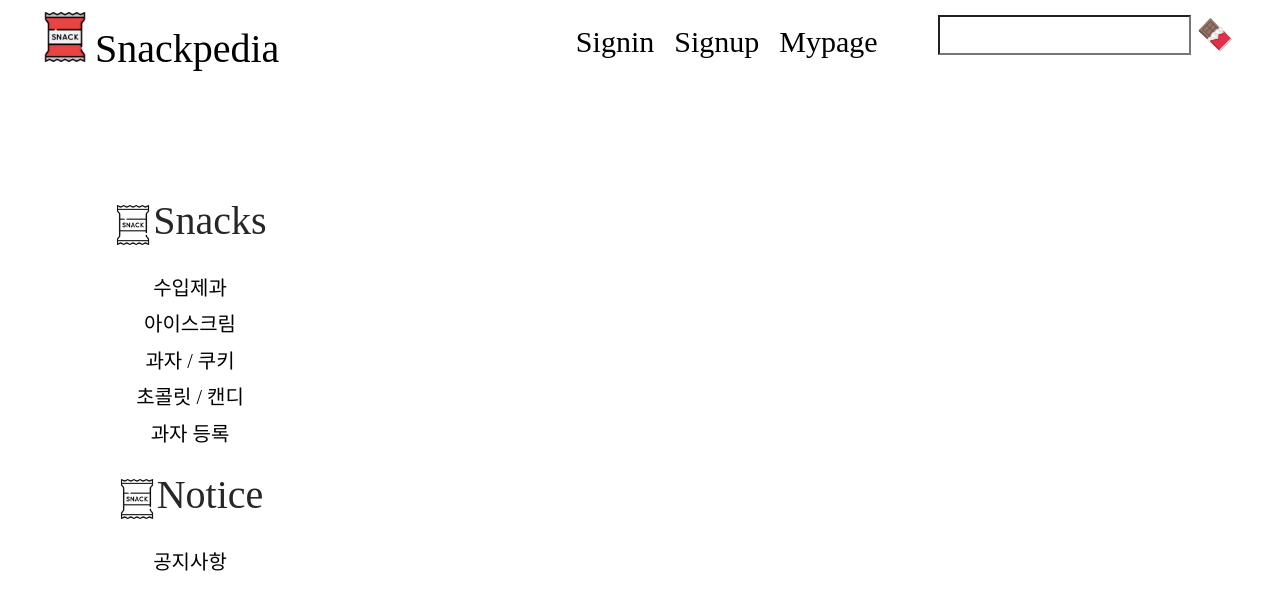
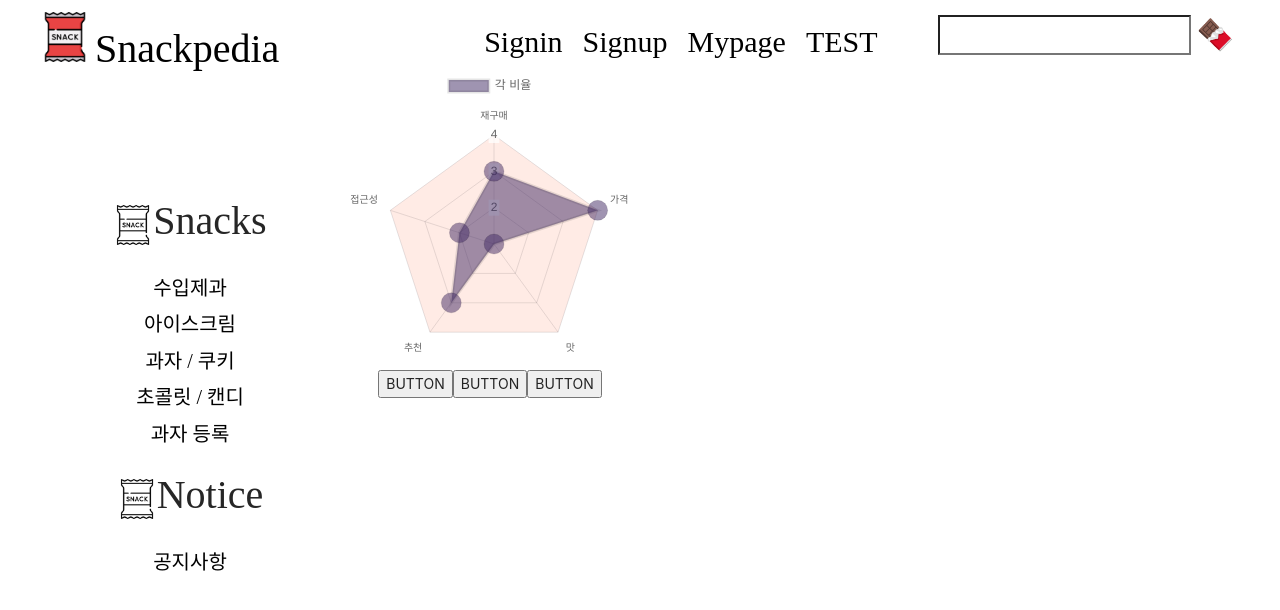
Before and after one commit to santos019/snackpedia-client, a React (Create React App) app: page /test in a window 1280 px wide. Shown: the top 610 px of the page. Built offline with nearby package versions, Linux system fonts and the light colour scheme.

Commit message:
그래프 추가

```diff
--- a/package.json
+++ b/package.json
@@ -10,6 +10,7 @@
     "axios": "^0.21.1",
     "chart.js": "^3.4.1",
     "react": "^17.0.2",
+    "react-chartjs-2": "^3.0.3",
     "react-dom": "^17.0.2",
     "react-kakao-login": "^2.1.0",
     "react-masonry-css": "^1.0.16",
--- a/src/components/App.js
+++ b/src/components/App.js
@@ -4,6 +4,8 @@ import axios from "axios";
 
 import SnackList from "./SnackList";
 import SnackDetail from "./SnackDetail";
+import Search from "./Search";
+import Test from "./Test";
 
 import SignIn from "./SignIn";
 import SignUp from "./SignUp";
@@ -32,10 +34,7 @@ function App() {
   };
 
   const onClick = (e) => {
-    e.preventDefault();
-
-    // 검색어 초기화
-    setSearch("");
+    return <Link to="search"></Link>;
   };
 
   return (
@@ -64,6 +63,10 @@ function App() {
             <Link to="/signup" className="nav-user-link">
               Mypage
             </Link>
+
+            <Link to="/test" className="nav-user-link">
+              TEST
+            </Link>
           </div>
 
           <div className="search-div">
@@ -74,12 +77,14 @@ function App() {
               onChange={onChange}
               className="search-input"
             />
-            <input
-              type="submit"
-              value="🍫"
-              className="search-btn"
-              onClick={onClick}
-            />
+            <Link to="/search">
+              <input
+                type="button"
+                value="🍫"
+                className="search-btn"
+                onClick={onClick}
+              />
+            </Link>
           </div>
         </div>
       </div>
@@ -148,7 +153,14 @@ function App() {
           />
           <Route path="/SnackRegister" component={SnackRegister} />
           <Route path="/snack/detail/:id" component={SnackDetail} />
+          <Route
+            path="/search"
+            render={() => {
+              return <Search search={search} />;
+            }}
+          />
 
+          <Route path="/test" component={Test} />
           <Route exact="exact" path="/signin" component={SignIn} />
           <Route exact="exact" path="/signup" component={SignUp} />
         </Switch>
--- a/src/components/Search.jsx
+++ b/src/components/Search.jsx
@@ -1,8 +1,41 @@
-import React from "react";
+import React, { useState, useEffect } from "react";
+import axios from "axios";
+import Masonry from "react-masonry-css";
+import Snack from "./Snack";
 
-function Search(props) {
+function Search({ search, score }) {
   // TODO 검색된 정보에 따라 페이지를 따로 구현
-  return <div></div>;
+  const [searchSnack, setSearchSnack] = useState([]);
+
+  useEffect(() => {
+    axios.get("http://localhost:3000/data/data.json").then((res) => {
+      console.log(`검색어 : ${search}`);
+      setSearchSnack(res.data.data);
+    });
+  }, []); // 마운트만 할 경우 [] 추가
+
+  const breakpointColumnsObj = {
+    default: 4,
+    1660: 5,
+    1310: 4,
+    1025: 3,
+  };
+
+  const result = searchSnack.map((snack) => {
+    return <Snack id={snack.id} key={snack.id} image={snack.snackImage} />;
+  });
+
+  return (
+    <div>
+      <Masonry
+        breakpointCols={breakpointColumnsObj}
+        className="my-masonry-grid"
+        columnClassName="my-masonry-grid_column"
+      >
+        {result}
+      </Masonry>
+    </div>
+  );
 }
 
 export default Search;
--- /dev/null
+++ b/src/components/Test.js
@@ -0,0 +1,105 @@
+import React, { useState } from "react";
+import { Radar } from "react-chartjs-2";
+
+function Test(props) {
+  const [isClicked, setIsClicked] = useState({
+    btnA: false,
+    btnB: false,
+    btnC: false,
+  });
+
+  const { btnA, btnB, btnC } = isClicked;
+
+  const handleClicked = (e) => {
+    console.log(e.target);
+
+    const clicked = {
+      ...isClicked,
+      [e.target.name]: !isClicked[e.target.name],
+    };
+
+    setIsClicked(clicked);
+    e.target.style.background = "black";
+
+    console.log(isClicked);
+  };
+
+  let radarData = {
+    labels: ["재구매", "가격", "맛", "추천", "접근성"],
+    datasets: [
+      {
+        label: "각 비율",
+        backgroundColor: "rgba(65, 42, 100, 0.5)",
+        fill: true,
+        radius: 10,
+        pointHoverRadius: 10,
+        data: [3, 4, 1, 3, 2],
+      },
+    ],
+  };
+
+  return (
+    <div>
+      <Radar
+        options={{
+          scale: {
+            gridLines: {
+              color: "#rgba(255, 60, 0, 0.1)",
+              lineWidth: 2,
+            },
+            angleLines: {
+              display: false,
+            },
+            ticks: {
+              beginAtZero: true,
+              min: 0,
+              max: 5,
+              stepSize: 1,
+            },
+            backgroundColor: "rgba(255, 60, 0, 0.1)",
+            pointLabels: {
+              fontSize: 20,
+              fontColor: "red",
+            },
+          },
+        }}
+        data={radarData}
+      />
+
+      {/* <Radar
+      options={{
+        scale: {
+          ticks: {
+            beginAtZero: true,
+            min: 0,
+            max: 5,
+            stepSize: 1,
+            display: false,
+          },
+          pointLabels: {
+            fontSize: 14,
+          },
+        },
+        legend: {
+          position: 'right',
+          display: false,
+        },
+      }}
+      data={expData}
+      height={240}
+    /> */}
+
+      <button name="btnA" onClick={handleClicked}>
+        BUTTON
+      </button>
+      <button name="btnB" onClick={handleClicked}>
+        BUTTON
+      </button>
+      <button name="btnC" onClick={handleClicked}>
+        BUTTON
+      </button>
+    </div>
+  );
+}
+
+export default Test;
```
Also changed, not shown: 1 other file (tests, documents, lock files or other folders).
